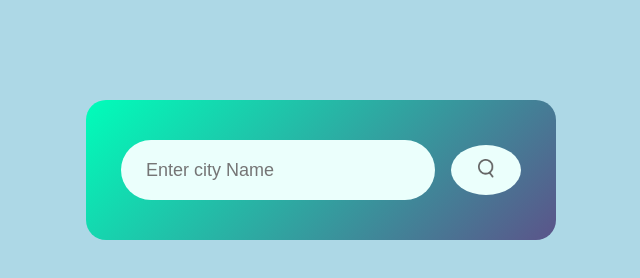
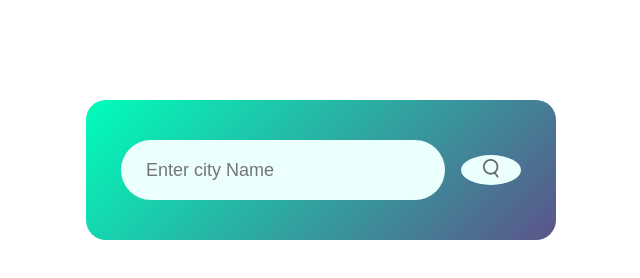
Before and after one commit to premkumarreddyalidini/html-premfile2, a plain HTML site: page index.html in a window 1280 px wide. Shown: the whole page, without its empty margins (319-959 px from the left). Drawn offline with Linux system fonts and the light colour scheme.

Commit message:
Update style.css

```diff
--- a/style.css
+++ b/style.css
@@ -7,7 +7,7 @@
 }
 
 body{
-    background-color:lightblue;
+    background-color:;
 }
 
 .Card{
@@ -46,8 +46,8 @@ body{
     outline: 0;
     background: #ebfffc;
     border-radius: 100%;
-    width: 70px;
-    height: 50px;
+    width: 60px;
+    height: 30px;
     cursor: pointer;
 }
 
```
